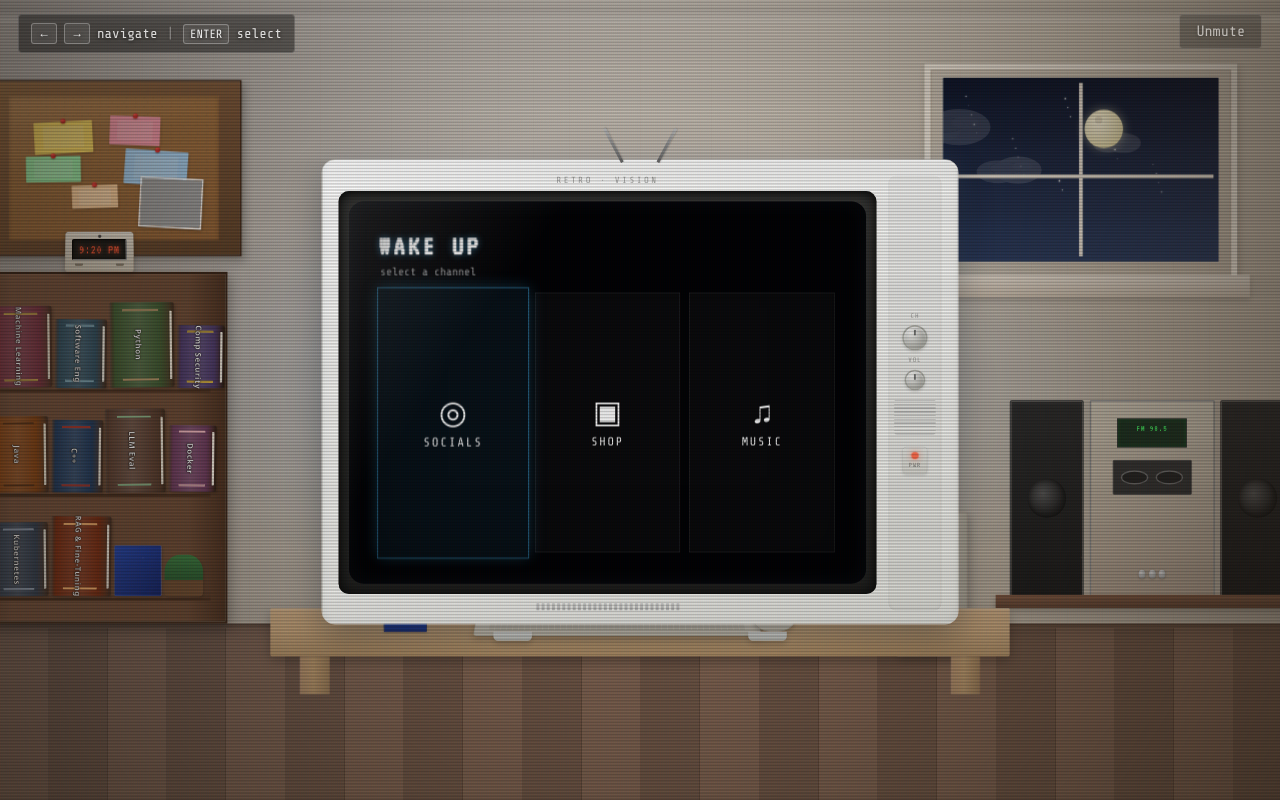
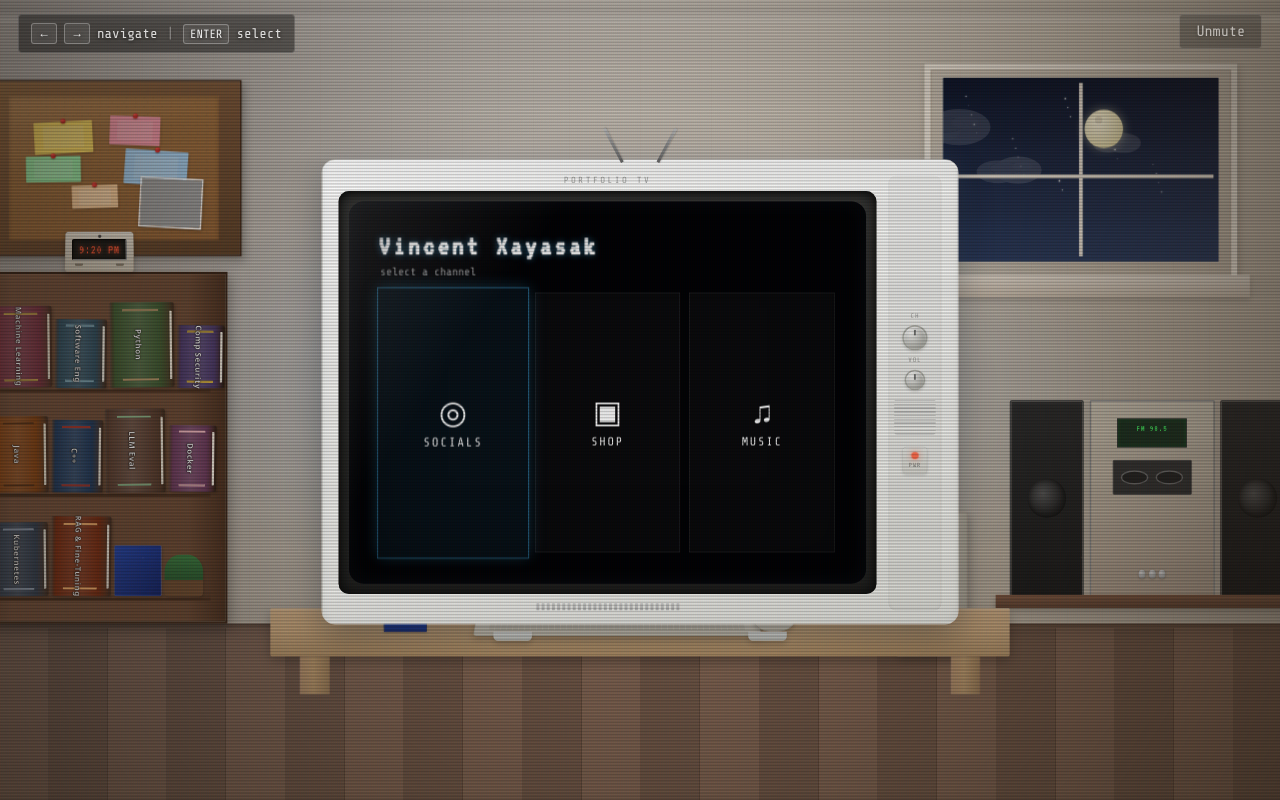
Before and after one commit to VincentXayasak/Portfolio_Website_2, a React (Vite) app: page / in a window 1280 px wide. Built offline with nearby package versions, Linux system fonts and the light colour scheme; grey boxes are pictures that could not be loaded; the HTML template or start-up script is replaced by a standard one.

Commit message:
Changed names

```diff
--- a/src/components/CRTMonitor.jsx
+++ b/src/components/CRTMonitor.jsx
@@ -35,7 +35,7 @@ export default function CRTMonitor({
         <div className="crt-tv__cabinet">
           <div className="crt-tv__body">
             <div className="crt-tv__screen-section">
-              <div className="crt-tv__brand">RETRO · VISION</div>
+              <div className="crt-tv__brand">PORTFOLIO TV</div>
               <div className="crt-monitor__screen-wrap">
                 <div className="crt-monitor__screen">
                   {tvOn && (
--- a/src/components/screens/SelectScreen.jsx
+++ b/src/components/screens/SelectScreen.jsx
@@ -7,7 +7,7 @@ const ITEMS = [
 export default function SelectScreen({ menuIndex, onMenuSelect, onMenuHover }) {
   return (
     <div className="screen">
-      <h1 className="screen__title glitch-text">WAKE UP</h1>
+      <h1 className="screen__title glitch-text">Vincent Xayasak</h1>
       <p className="screen__subtitle">select a channel</p>
       <div className="menu-grid">
         {ITEMS.map((item, index) => (
```
